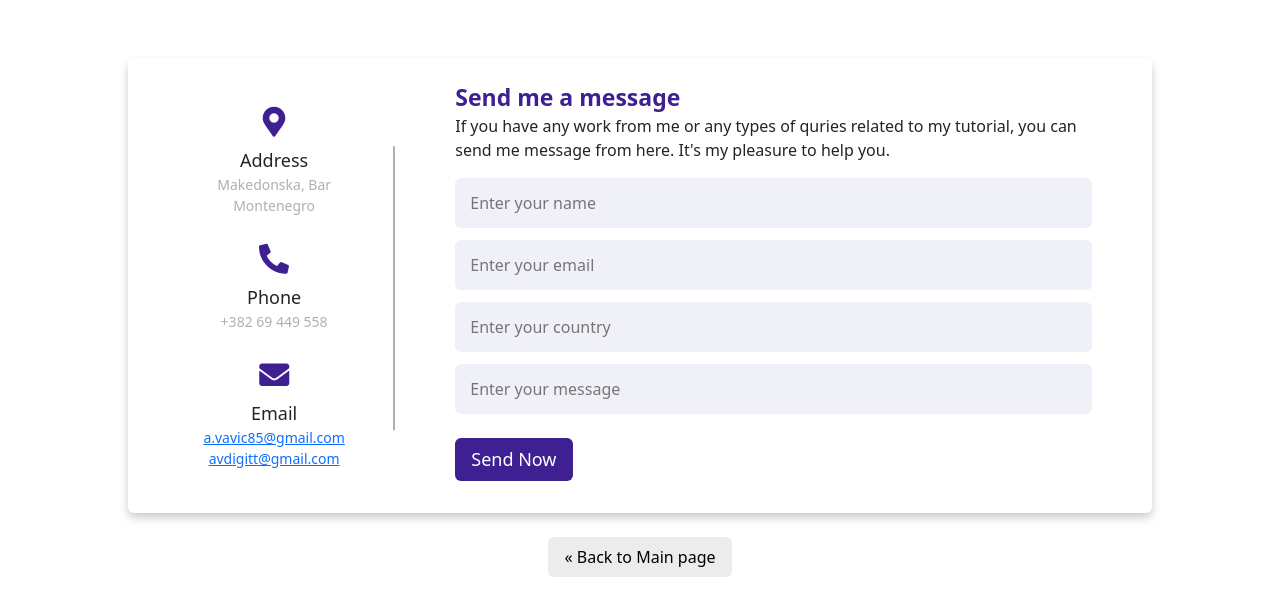
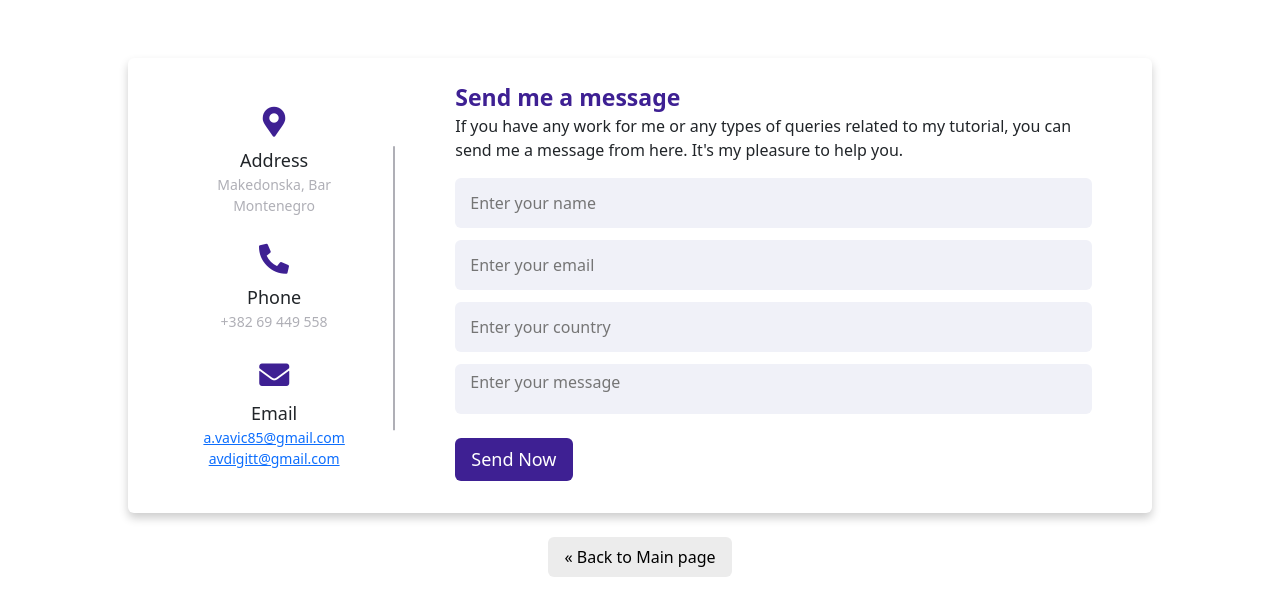
Before and after one commit to AleksandarWawa/alex-portfolio, a plain HTML site: page contact.html in a window 1280 px wide. Shown: the part 342-943 px from the top of the page. Drawn offline with nearby package versions, Linux system fonts and the light colour scheme.

Commit message:
Contact forma

```diff
--- a/contact.html
+++ b/contact.html
@@ -41,8 +41,9 @@
             </div>
             <div class="right-side">
                 <div class="topic-text">Send me a message</div>
-                <p>If you have any work from me or any types of quries related to my tutorial, you can send me message
+                <p>If you have any work for me or any types of queries related to my tutorial, you can send me a message
                     from here. It's my pleasure to help you.</p>
+
                 <form name="contact" method="POST" data-netlify="true">
                     <div class="input-box">
                         <input type="text" name="ime" required placeholder="Enter your name">
@@ -51,16 +52,17 @@
                         <input type="email" name="email" required placeholder="Enter your email">
                     </div>
                     <div class="input-box">
-                        <input type="text" placeholder="Enter your country">
+                        <input type="text" name="country" required placeholder="Enter your country"> <!-- ✅ Dodan name="country" -->
                     </div>
                     <div class="input-box message-box">
-                        <input name="poruka" required placeholder="Enter your message">
+                        <textarea name="poruka" required placeholder="Enter your message"></textarea> <!-- ✅ Zamijenjen input sa textarea -->
                     </div>
                     <div class="button">
                         <button type="submit">Send Now</button>
                     </div>
                 </form>
             </div>
+
         </div>
     </div>
 
```
